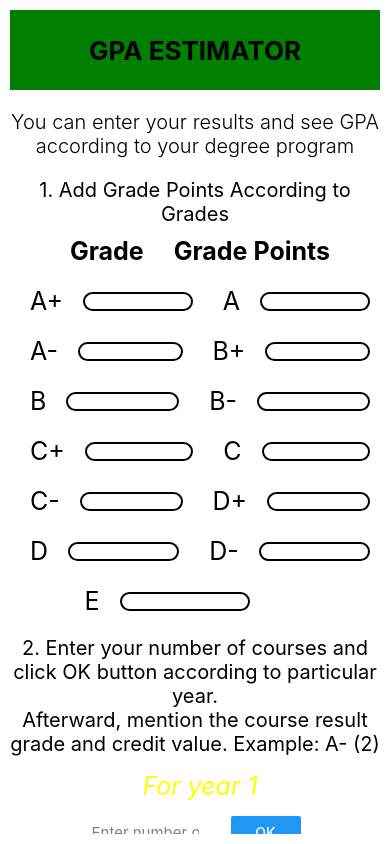
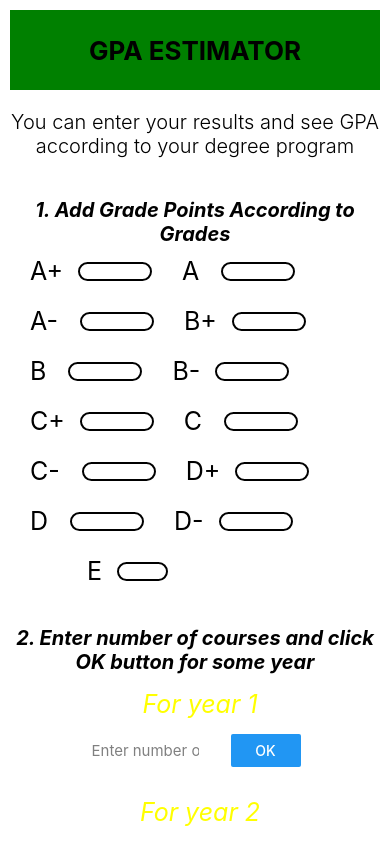
Before and after one commit to isurubandara1/GPA_Estimator_App, a React Native app: screen / in a window 390 px wide. Built offline with nearby package versions, Linux system fonts and the light colour scheme.

Commit message:
finish functions

```diff
--- a/App.jsx
+++ b/App.jsx
@@ -6,6 +6,7 @@ import {
   View,
   Button,
   ScrollView,
+  TouchableOpacity,
 } from 'react-native';
 
 const App = () => {
@@ -127,10 +128,6 @@ const App = () => {
           </Text>
           <View style={styles.gpaListcontainer}>
             <View style={styles.gradeRow}>
-    <Text style={[styles.gpaListText, styles.gradeListTitle]}>Grade</Text>
-    <Text style={[styles.gpaListText, styles.gradeListTitle]}>Grade Points</Text>
-  </View>
-  <View style={styles.gradeRow}>
               <Text style={styles.gpaListText}>A+</Text>
               <TextInput
                 style={styles.gpaTextInput}
@@ -138,7 +135,7 @@ const App = () => {
                 keyboardType="numeric"
                 onChangeText={value => setGradePoint('A+', value)}
               />
-    <Text style={styles.gpaListText}>A</Text>
+              <Text style={styles.gpaListText}>A </Text>
               <TextInput
                 style={styles.gpaTextInput}
                 placeholderTextColor="white"
@@ -147,7 +144,7 @@ const App = () => {
               />
             </View>
             <View style={styles.gradeRow}>
-    <Text style={styles.gpaListText}>A-</Text>
+              <Text style={styles.gpaListText}>A- </Text>
               <TextInput
                 style={styles.gpaTextInput}
                 placeholderTextColor="white"
@@ -163,7 +160,7 @@ const App = () => {
               />
             </View>
             <View style={styles.gradeRow}>
-    <Text style={styles.gpaListText}>B</Text>
+              <Text style={styles.gpaListText}>B </Text>
               <TextInput
                 style={styles.gpaTextInput}
                 placeholderTextColor="white"
@@ -186,7 +183,7 @@ const App = () => {
                 keyboardType="numeric"
                 onChangeText={value => setGradePoint('C+', value)}
               />
-    <Text style={styles.gpaListText}>C</Text>
+              <Text style={styles.gpaListText}>C </Text>
               <TextInput
                 style={styles.gpaTextInput}
                 placeholderTextColor="white"
@@ -195,7 +192,7 @@ const App = () => {
               />
             </View>
             <View style={styles.gradeRow}>
-    <Text style={styles.gpaListText}>C-</Text>
+              <Text style={styles.gpaListText}>C- </Text>
               <TextInput
                 style={styles.gpaTextInput}
                 placeholderTextColor="white"
@@ -211,7 +208,7 @@ const App = () => {
               />
             </View>
             <View style={styles.gradeRow}>
-    <Text style={styles.gpaListText}>D</Text>
+              <Text style={styles.gpaListText}>D </Text>
               <TextInput
                 style={styles.gpaTextInput}
                 placeholderTextColor="white"
@@ -236,15 +233,9 @@ const App = () => {
               />
             </View>
           </View>
-
         </View>
         <Text style={styles.numberingText}>
-          2. Enter your number of courses and click OK button according to
-          particular year.
-        </Text>
-        <Text style={styles.numberingText}>
-          Afterward, mention the course result grade and credit value. Example:
-          A- (2)
+          2. Enter number of courses and click OK button for some year
         </Text>
         {[1, 2, 3, 4].map(year => (
           <View key={year}>
@@ -293,8 +284,11 @@ const App = () => {
             </View>
           </View>
         ))}
-        <Button title="View GPA" onPress={viewGpa} />
-        <Text>Your GPA is {button}</Text>
+        <TouchableOpacity style={styles.viewGpaButton} onPress={viewGpa}>
+          <Text style={styles.buttonText}>View GPA</Text>
+        </TouchableOpacity>
+
+        <Text style={styles.gpaText}>Your GPA is {button}</Text>
       </ScrollView>
     </View>
   );
@@ -328,19 +322,17 @@ const styles = StyleSheet.create({
     textAlign: 'center',
   },
   numberingText: {
+    marginTop: 20,
     fontSize: 20,
     textAlign: 'center',
+    fontStyle: 'italic',
+    fontWeight: 'bold',
   },
   gpaListcontainer: {
     alignItems: 'center',
     justifyContent: 'center',
     marginBottom: 10,
   },
-  gradeListTitle: {
-    fontWeight: 'bold',
-    marginRight: 10,
-  },
-
   gpaListText: {
     fontSize: 25,
     marginRight: 10,
@@ -356,12 +348,12 @@ const styles = StyleSheet.create({
     borderWidth: 2,
     borderRadius: 10,
     borderColor: 'black',
-    width: '50%',
+    width: '20%',
     fontSize: 12,
     color: 'white',
     textAlign: 'center',
     marginRight: 10,
-    marginLeft: 10,
+    marginLeft: 5,
   },
   rowContainer: {
     flexDirection: 'row',
@@ -413,6 +405,35 @@ const styles = StyleSheet.create({
     padding: 10,
     marginBottom: 10,
   },
+  viewGpaButton: {
+    marginTop: 20,
+    marginBottom: 10,
+    backgroundColor: '',
+    width: '0%',
+    alignSelf: 'center',
+  },
+  gpaText: {
+    fontSize: 20,
+    textAlign: 'center',
+    marginTop: 10,
+    color:'white',
+  },
+  viewGpaButton: {
+    marginTop: 20,
+    marginBottom: 10,
+    backgroundColor: 'green', // Change color here
+    width: 200, // Change width here
+    alignSelf: 'center',
+    height: 40, // Set your desired height
+    justifyContent: 'center', // Center text vertically
+    alignItems: 'center', // Center text horizontally
+    borderRadius: 20, // Adjust border radius as needed
+  },
+  buttonText: {
+    color: 'white',
+    fontSize: 18,
+    fontWeight: 'bold',
+  },
 });
 
 export default App;
```
Lines whose indentation alone changed are shown as unchanged.
